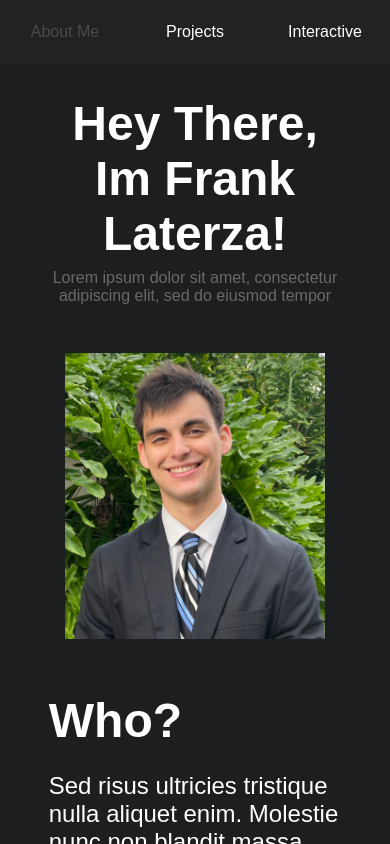
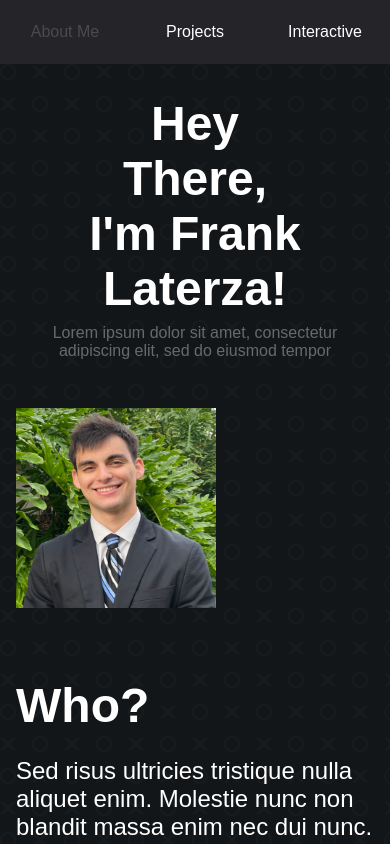
Before and after one commit to FrankLaterza/franklaterza, a Next.js app: page / in a window 390 px wide. Shown: the top 844 px of the page. Built offline with nearby package versions, Linux system fonts and the light colour scheme.

Commit message:
looks better

```diff
--- a/components/navbar/navbar.module.css
+++ b/components/navbar/navbar.module.css
@@ -1,5 +1,5 @@
 .navbar {
-    background-color: #212224ff;
+    background-color: rgb(37, 37, 41);
     width: 100%;
     height: 4rem;
     display: flex;
--- a/pages/index.tsx
+++ b/pages/index.tsx
@@ -6,6 +6,7 @@ import styles from '../styles/Home.module.css';
 import ME from '../images/prof_bush.jpg';
 import { NavBar } from '../components/navbar';
 import { randSVG } from '../lib/random_background'
+
 
 
 const Home: NextPage = () => {
@@ -21,7 +22,7 @@ const Home: NextPage = () => {
         <div className={styles.header}>
           <h1>
             Hey There, <br/>
-            Im Frank Laterza!
+            I&apos;m Frank Laterza!
           </h1>
           <p className={styles.undergraph}>
             Lorem ipsum dolor sit amet, consectetur adipiscing elit,
@@ -32,10 +33,10 @@ const Home: NextPage = () => {
         <div className={styles.aboutMe}>
 
           {/* image */}
-          <div className={styles.image} >
-            <Image src={ME} alt='ME!'/>
+          <div className={styles.aboutMeText}>
+            <Image src={ME} width= {200} height={200}/>
           </div>
-          <div>
+          <div className={styles.aboutMeText}>
             <h1>Who?</h1>
             <p>
             Sed risus ultricies tristique nulla aliquet enim. Molestie
--- a/pages/projects/projects.module.css
+++ b/pages/projects/projects.module.css
@@ -5,6 +5,7 @@
   flex-direction: column;
   align-items: center;
   text-align: center;
+  justify-content: center;
   font-size: 1.5rem;
   background-color: #111213ff;
   color: #ffffffff;
@@ -15,12 +16,14 @@
 }
 
 .main {
-  background-color: rgba(33, 34, 36, 0.75);
+  /* background-color: rgba(33, 34, 36, 0.75); */
+  width: 60%;
   max-width: 1000px;
   /* width: clac(50% + 4rem) !important; */
   display: flex;
   flex-direction: column;
   align-items: center;
+  justify-content: center;
 }
 
 .header {
@@ -43,26 +46,42 @@
 }
 
 .postBlurb{
-  width: 75%;
   border-radius: 1rem;
-  background-color: rgb(153, 153, 153);
-  color: rgb(0, 0, 0);
+  background-color: rgb(38, 37, 43);
+
+  border-style: solid;
+  transition: border-color 150ms ease-in-out;
+  border-color: rgba(255, 255, 255, 0);
+  color: rgb(238, 238, 238);
   display: flex;
   flex-direction: column;
+  align-items: flex-start;
+  justify-content: center;
   margin: 3rem;
   padding: 2rem;
   text-align: center;
+  cursor: pointer;
 }
+
+.postBlurb:hover {
+  border-style: solid;
+  border-color: #2f71e8ff
+}
+
+
 
 .postBlurbTop {
   display: flex;
   flex-direction: row;
   align-items: center;
-  text-align: center;
+  justify-content: center;
+  text-align: left  ;
+  flex-wrap: wrap;
   gap: 1rem;
+
 }
 
-@media (max-width: 800px) {
+/* @media (max-width: 800px) {
   .postBlurbTop {
     display: flex;
     flex-direction: column;
@@ -70,7 +89,7 @@
     text-align: center;
     gap: 1rem;
   }
-}
+} */
 .postBlurbBottom {
   display: flex;
   flex-direction: column;
@@ -85,8 +104,8 @@
   flex-direction: column;
   align-items: flex-start;
   padding: 2rem;
-  background-color: rgb(153, 153, 153);
-  color: rgb(0, 0, 0);
+  /* background-color: rgb(153, 153, 153); */
+  color: rgb(255, 255, 255);
   text-align: left;
 }
 
--- a/styles/Home.module.css
+++ b/styles/Home.module.css
@@ -6,33 +6,57 @@
   display: flex;
   flex-direction: column;
   align-items: center;
+  justify-content: center;
   text-align: center;
   font-size: 1.5rem;
-  background-color: #111213ff;
+  background-color: rgb(19, 22, 25);
   color: #ffffffff;
 }
+
+
+
 
 .container h1 {
   margin: 0rem;
 }
 
 .main {
-  background-color: rgba(33, 34, 36, 0.75);
+  /* background-color: rgba(33, 34, 36, 0.75); */
+  width: 45%;
   max-width: 1000px;
+
   /* width: clac(50% + 4rem) !important; */
   display: flex;
+  align-items: center;
+  justify-content: center;
   flex-direction: column;
   align-items: center;
 }
 
+@media (max-width: 800px) {
+  .main {
+    /* background-color: rgba(33, 34, 36, 0.75); */
+    width: 100%;
+    max-width: 1000px;
+    align-items: center;
+    justify-content: center;
+    /* width: clac(50% + 4rem) !important; */
+    display: flex;
+    flex-direction: column;
+    align-items: center;
+  }
+
+}
+
 .header {
-  width: calc(60% + 5rem);
+  width: 60%;
   margin-top: 2rem;
   display: flex;
   flex-direction: column;
   align-items: center;
   text-align: center;
 }
+
 .undergraph {
   width: 20rem;
   margin: 0.5rem;
@@ -44,29 +68,41 @@
 }
 
 .aboutMe {
-  width: 75%;
-  display: grid;
-  text-align: left;
+  display: flex;
   align-items: center;
+  flex-direction: row;
   justify-items: center;
   justify-content: center;
+  text-align: left;
+  flex-wrap: wrap;
   gap: 2rem;
   /* padding: 2rem; */
-  grid-template-columns: repeat(auto-fit, minmax(calc(30% + 7rem), 1fr));
+  /* grid-template-columns: repeat(auto-fit, minmax(calc(30% + 7rem), 1fr)); */
   /* gap: 1rem; */
 }
 
-.image {
+.aboutMeText {
+  width: 45%;
   padding: 1rem;
+  max-height: fit-content;
   /* border-radius: 50%;
   border-width: 3; */
 }
 
+
+@media (max-width: 1500px) {
+  .aboutMeText {
+    width: 100%;
+    text-align: left;
+    padding: 1rem;
+  }
+}
+
 .body {
   margin-top: 2rem;
-  width: 75%;
   max-width: 1000px;
   font-size: 1.5rem;
+  padding: 1rem;
   display: flex;
   flex-direction: column;
   align-items: flex-start;
```
Also changed, not shown: pages/projects/index.tsx (+9 -10 lines).
